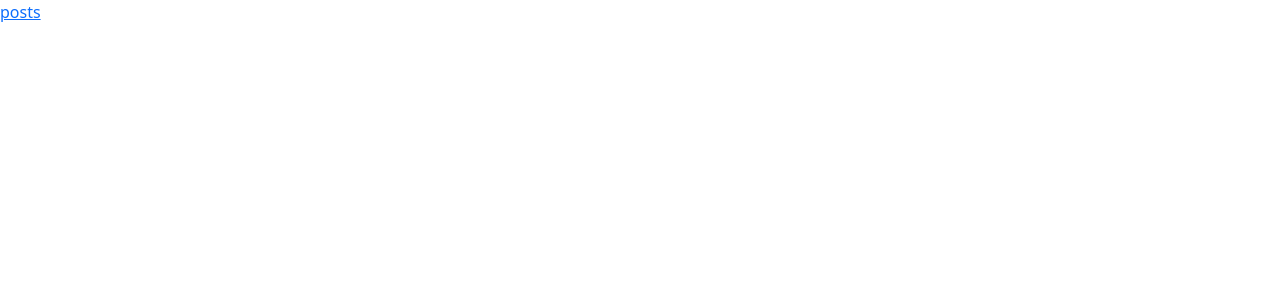
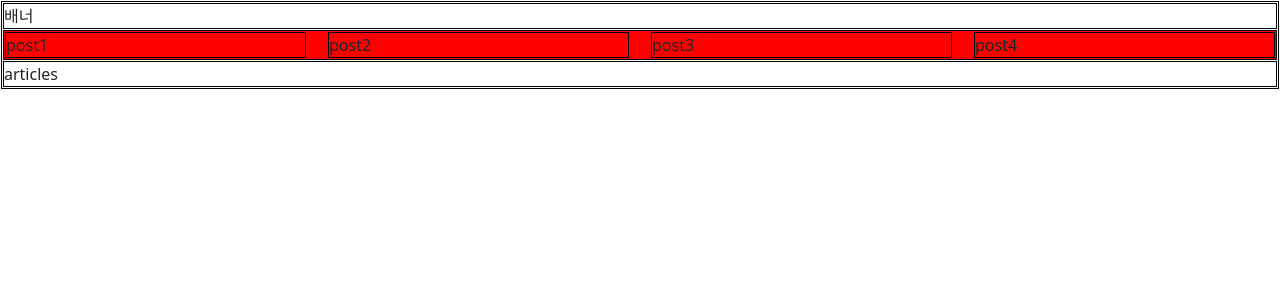
Before and after one commit to DT-HYUNJUN/tourist-spots-review-site, a Django app: page / in a window 1280 px wide. Before the commit the part shown is almost empty. Shown: the top 300 px of the page. Run offline with Django 3.2, Linux system fonts and the light colour scheme.

Commit message:
Add: base template

```diff
--- a/templates/base.html
+++ b/templates/base.html
@@ -5,6 +5,7 @@
     <meta name="viewport" content="width=device-width, initial-scale=1">
     <title>title</title>
     <link href="https://cdn.jsdelivr.net/npm/bootstrap@5.3.0-alpha3/dist/css/bootstrap.min.css" rel="stylesheet" integrity="sha384-KK94CHFLLe+nY2dmCWGMq91rCGa5gtU4mk92HdvYe+M/SXH301p5ILy+dN9+nJOZ" crossorigin="anonymous">
+
     {% block style %}
     {% endblock style %}
   </head>
--- a/templates/pjt/index.html
+++ b/templates/pjt/index.html
@@ -1,5 +1,45 @@
 {% extends 'base.html' %}
+{% block style %}
+<style>
+  .box{
+    box-sizing: border-box;
+    border: 1px solid black;
+    margin: 1px 1px 1px 1px
+  }
 
+  #container-posts{
+    display: grid;
+    grid-template-columns: repeat(4, 1fr);
+    grid-template-rows; 1fr;
+    column-gap: 20px;
+    row-gap: 20px;
+    background-color: red;
+  }
+
+  @media all and (max-width:479px) {
+    #container-posts {
+      grid-template-columns: 1fr;
+      grid-template-rows: repeat(4, 1fr);
+      column-gap: 10px;
+      row-gap: 10px;
+      background-color : yellow;
+    }
+  }
+</style>
+{% endblock style %}
 {% block content %}
-<a href="{% url 'posts:index' %}">posts</a>
+<main>
+  <div class="article box">
+    <section class="box">배너</section>
+    <section class="box">
+      <div id="container-posts">
+        <div class="box post-item">post1</div>
+        <div class="box post-item">post2</div>
+        <div class="box post-item">post3</div>
+        <div class="box post-item">post4</div>
+      </div>
+    </section>
+    <section class="box">articles</section>
+  </div>
+</main>
 {% endblock content %}
```
